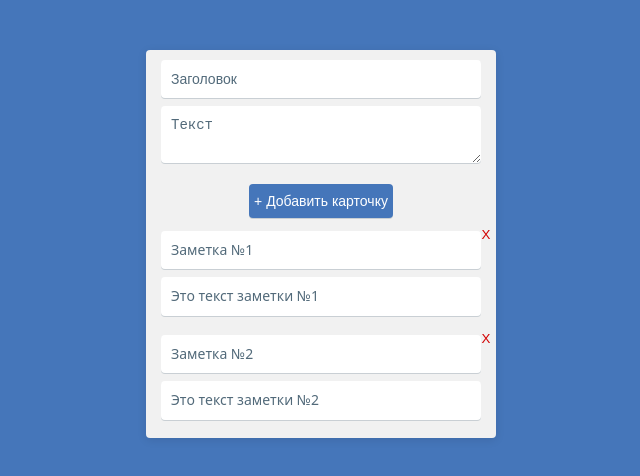
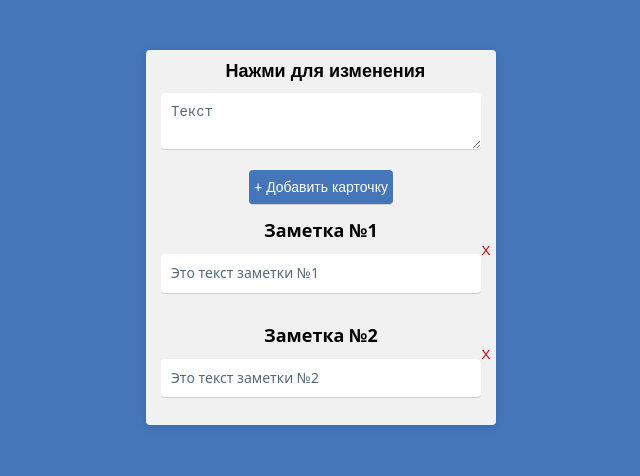
Before and after one commit to dimonarhipon/Flashnote, a React (Create React App) app: page / in a window 1280 px wide. Shown: the top 476 px of the page, without its empty margins (319-959 px from the left). Built offline with nearby package versions, Linux system fonts and the light colour scheme.

Commit message:
Заголоков
Изменение заголовка

```diff
--- a/src/components/FlashNote/FlashNote.js
+++ b/src/components/FlashNote/FlashNote.js
@@ -28,7 +28,7 @@ let FlashNote = props => {
         <div className={clases.row}>
           <div className={clases.column}>
             <input
-              className={clases.note}
+              className={clases.heading}
               type="text"
               value={props.Title}
               onChange={changeTitle}
--- a/src/components/FlashNote/FlashNote.module.css
+++ b/src/components/FlashNote/FlashNote.module.css
@@ -1,3 +1,11 @@
+.heading {
+  border: none;
+  margin-bottom: 10px;
+  margin-right: -50px;
+  background-color: #f1f1f1;
+  font-size: 18px;
+  font-weight: bold;
+}
 .pagination {
   margin-top: 20px;
 }
--- a/src/components/Note/Note.js
+++ b/src/components/Note/Note.js
@@ -5,6 +5,7 @@ let Note = props => {
   debugger;
   return (
     <div>
+      <h1 className={clases.heading}>{props.title}</h1>
       <div className={clases.note_wrap}>
         <button
           className={clases.note_delete}
@@ -14,7 +15,6 @@ let Note = props => {
         >
           Х
         </button>
-        <h2 className={clases.note}>{props.title}</h2>
         {props.editMode ? (
           <input
             id={props.id}
--- a/src/components/Note/Note.module.css
+++ b/src/components/Note/Note.module.css
@@ -3,6 +3,9 @@
   display: flex;
   flex-direction: column;
   justify-content: flex-start;
+}
+.heading {
+  font-size: 18px;
 }
 .note {
   cursor: default;
@@ -13,7 +16,8 @@
   padding: 10px;
   border: none;
   border-radius: 4px;
-  margin-bottom: 8px;
+  margin-top: 0;
+  margin-bottom: 18px;
   box-shadow: 0px 1px 0px 0px #c9cfd4;
 
   text-align: left;
@@ -36,6 +40,7 @@
 .note_delete {
   position: absolute;
   right: -20px;
+  bottom: 45px;
   display: inline-block;
   width: 30px;
   height: 30px;
--- a/src/redux/flashnote-reducer.js
+++ b/src/redux/flashnote-reducer.js
@@ -11,7 +11,7 @@ let initialState = {
     { id: 1, title: "Заметка №1", text: "Это текст заметки №1" },
     { id: 2, title: "Заметка №2", text: "Это текст заметки №2" }
   ],
-  changeTitleNote: "Заголовок",
+  changeTitleNote: "Нажми для изменения",
   changeTextNote: "Текст",
   counter: 3,
   editMode: false
@@ -40,18 +40,18 @@ const flashnoteReducer = (state = initialState, action) => {
         notes: [...state.notes.filter(notes => notes.id !== action.id)]
       };
     case CHANGE_TITLE_NOTE:
-      let Idtitle = id.action;
+      // let Idtitle = id.action;
       debugger;
       return {
         ...state,
-        changeTitleNote: [...(state.notes[Idtitle].title = action.title)]
+        changeTitleNote: [...(state.notes[1].title = action.title)]
       };
     case CHANGE_TEXT_NOTE:
-      let newId = id.action;
+      // let newId = id.action;
       debugger;
       return {
         ...state,
-        changeTextNote: [...(state.notes[newId].title = action.text)]
+        changeTextNote: [...(state.notes[1].title = action.text)]
       };
     case UPDATE_TEXT_NOTE:
       return {
```
